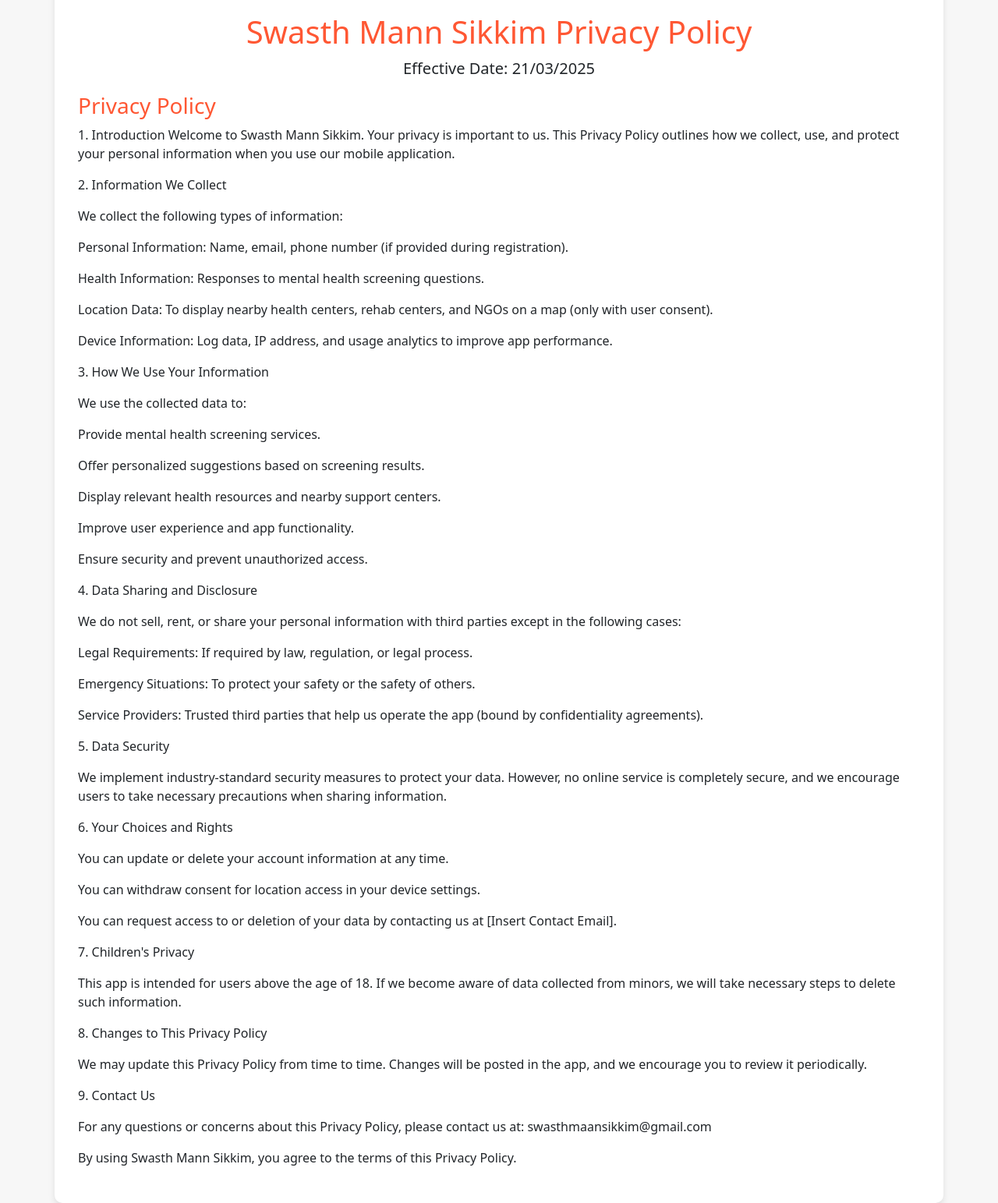
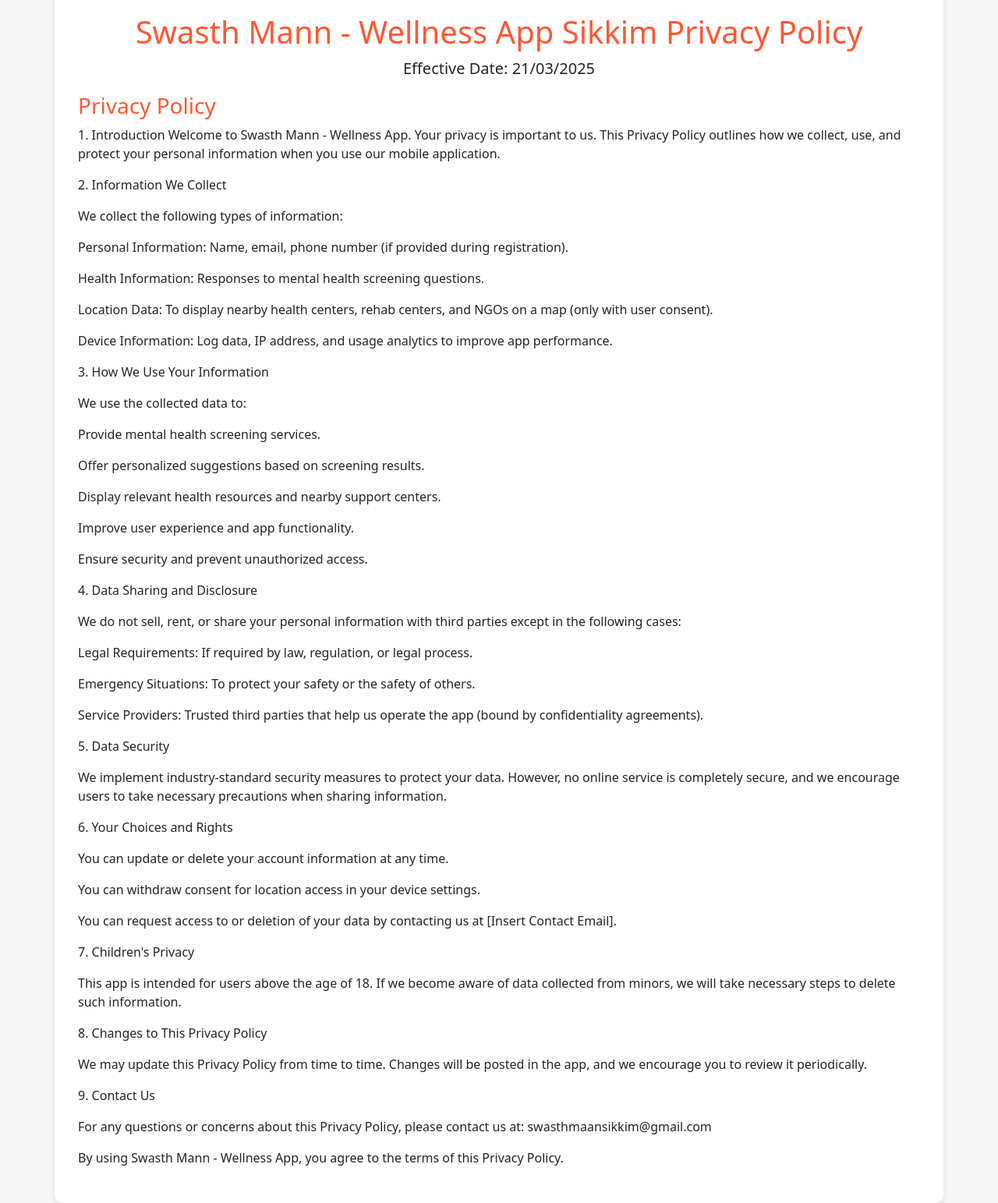
Before and after one commit to ayush7431849188/swasth-privacy-policy, a plain HTML site: page index.html in a window 1280 px wide. Shown: the part 233-1776 px from the top of the page at 78% size. Drawn offline with nearby package versions, Linux system fonts and the light colour scheme.

Commit message:
Update index.html

```diff
--- a/index.html
+++ b/index.html
@@ -3,7 +3,7 @@
 <head>
     <meta charset="UTF-8">
     <meta name="viewport" content="width=device-width, initial-scale=1.0">
-    <title>Swasth Mann Account Deletion</title>
+    <title>Swasth Mann - Wellness App Account Deletion</title>
     <link rel="icon" href="favicon.ico" type="image/x-icon">
     <!-- Bootstrap CSS -->
     <link href="https://cdn.jsdelivr.net/npm/bootstrap@5.3.0-alpha1/dist/css/bootstrap.min.css" rel="stylesheet">
@@ -39,8 +39,8 @@
 <body>
 
     <div class="container">
-         <img src="swasthmann-logo.png" alt="Swasth Mann Logo" class="logo">
-         <h1 class="text-center">Swasth Mann Sikkim Privacy Policy</h1>
+         <img src="swasthmann-logo.png" alt="Swasth Mann - Wellness App Logo" class="logo">
+         <h1 class="text-center">Swasth Mann - Wellness App Sikkim Privacy Policy</h1>
 
          <p class="lead text-center">
              Effective Date: 21/03/2025
@@ -49,7 +49,7 @@
          <h3>Privacy Policy</h3>
          <p>
              1. Introduction
-             Welcome to Swasth Mann Sikkim. Your privacy is important to us. This Privacy Policy outlines how we collect, use, and protect your personal information when you use our mobile application.
+             Welcome to Swasth Mann - Wellness App. Your privacy is important to us. This Privacy Policy outlines how we collect, use, and protect your personal information when you use our mobile application.
 </p>
         <p>
              2. Information We Collect</p>
@@ -136,7 +136,7 @@
              swasthmaansikkim@gmail.com
 </p>
         <p>
-             By using Swasth Mann Sikkim, you agree to the terms of this Privacy Policy.
+             By using Swasth Mann - Wellness App, you agree to the terms of this Privacy Policy.
          </p>
         <!--<ul>
             <li>Your full name</li>
```
